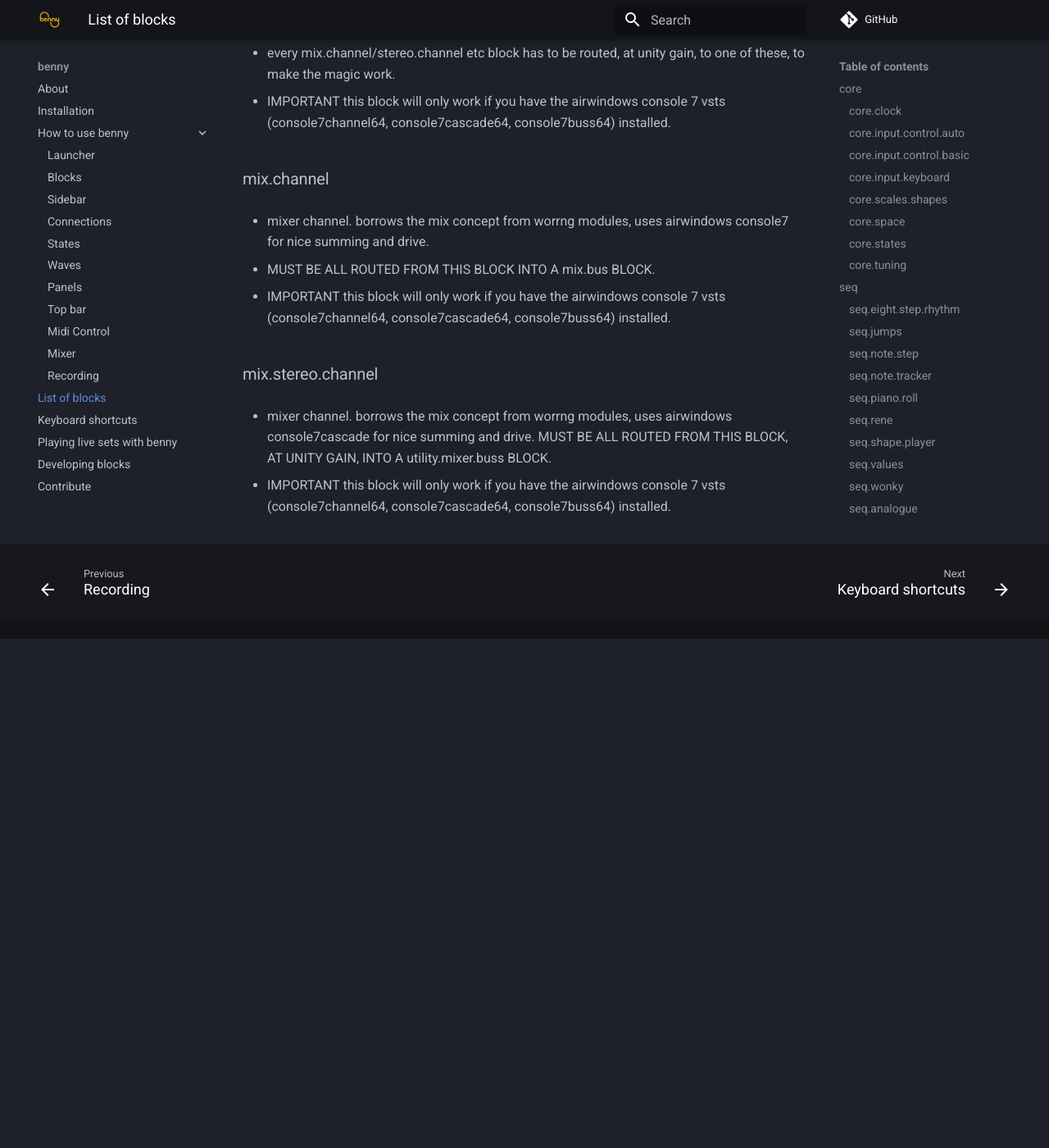
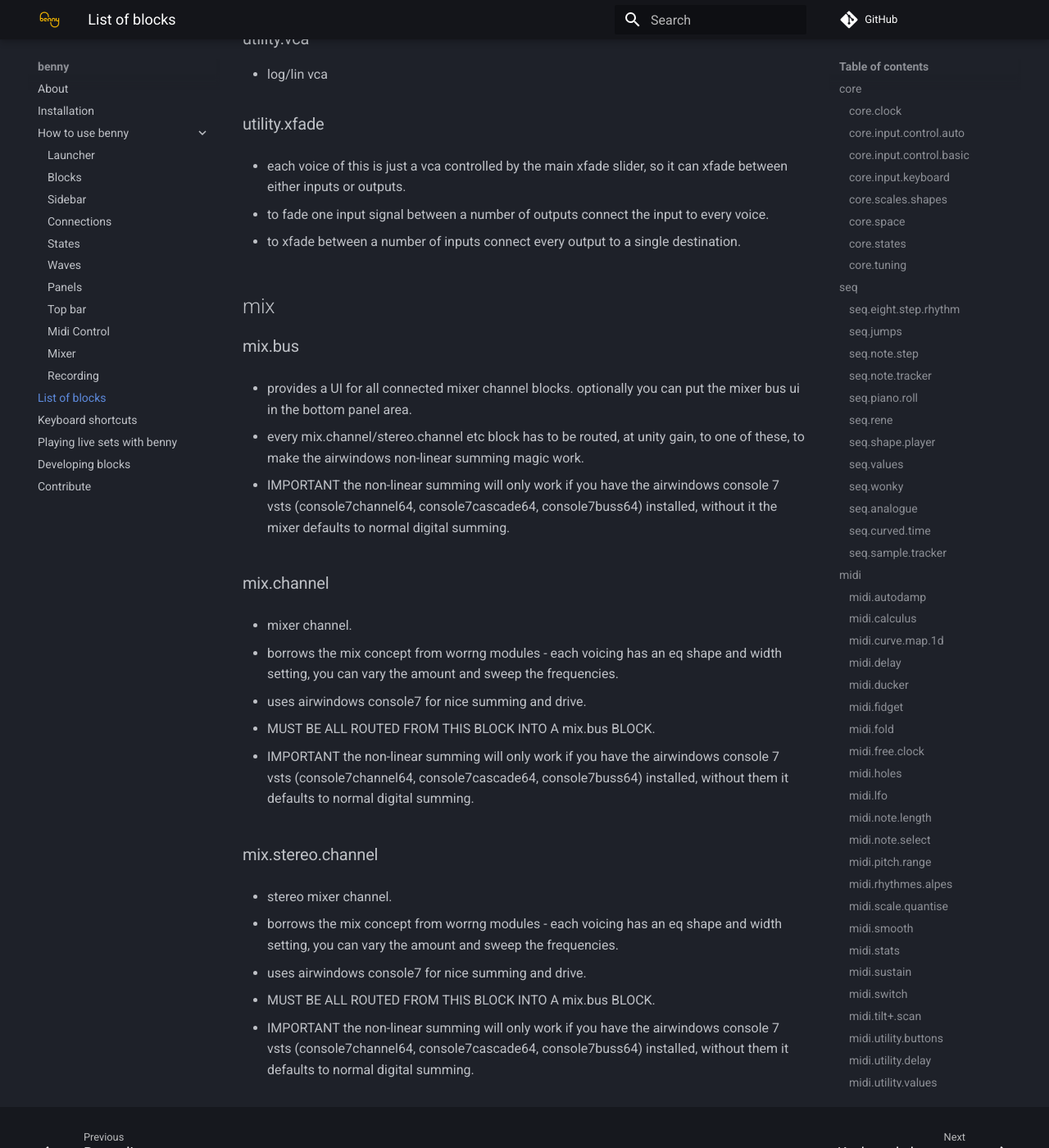
Before and after one commit to playbenny/benny_manual, an MkDocs documentation site: the page built from docs/blockipedia.md, in a window 1280 px wide and 1400 px high, scrolled down 24738 px. Shown: the whole window at 82% size. Built offline with MkDocs 1.6.1 and Material for MkDocs 9.7.7, drawn with Linux system fonts in a browser that asks for light colours; comment, search, counter and statistics services are not loaded; before the commit the page ends 25517 px from its top, so only the background shows below that; some of the changed text lies outside the part shown.

Commit message:
Update blockipedia.md

```diff
--- a/docs/blockipedia.md
+++ b/docs/blockipedia.md
@@ -216,6 +216,11 @@ Every block has a help/description text you can view in the sidebar. This automa
 ### midi.switch
 - Has multiple ins and outs, lets you select an input and route it to an output, (accomplishing the functions of the max gate and switch objects). Also lets you select i/o via midi and cycle through io via midi
 
+### midi.tilt+.scan
+- Generates modulation for multiple voices: wire each voice of this block to a voice on a block you want to modulate, in order, and this will let you tilt (optionally exponentially) the values and/or 'scan' a resizeable bump through the voices' values.
+
+- you can also use this block attached to eg a harmonic oscillators partials sliders to replicate the 'verbos harmonic oscillator' eurorack module, or to the fixed filter bank block.
+
 ### midi.utility.buttons
 - 3 buttons on a panel, 3 separate outputs.
 
@@ -432,6 +437,9 @@ Every block has a help/description text you can view in the sidebar. This automa
 
 - http://www.acoustics.hut.fi/publications/papers/dafx13-lpg/
 
+### fx.freeze
+- freeze time! multiple ways. stereo in stereo out.
+
 ### fx.freqshift
 - max msp's freqshift object. for both positive and negative shifts mix both outputs. the audio rate input is fm of the freq set by the slider
 
@@ -495,6 +503,8 @@ Every block has a help/description text you can view in the sidebar. This automa
 
 ### fx.warps
 - A wrapper for Volker Böhm's port of Émilie Gillet's Warps module, which lets you smoothly fade between several different algorithms for combining two signals.
+
+- In 'easter' mode it acts as a frequency shifter, with algo controlling freq,timbre xfading upper/lower sidebands,level 1 controlling feedback and level 2 xfading dry and wet.
 
 ### fx.wavefold
 - wavefolder modelled roughly after the doepfer one
@@ -601,18 +611,30 @@ Every block has a help/description text you can view in the sidebar. This automa
 ## mix
 
 ### mix.bus
-- every mix.channel/stereo.channel etc block has to be routed, at unity gain, to one of these, to make the magic work.
+- provides a UI for all connected mixer channel blocks. optionally you can put the mixer bus ui in the bottom panel area.
 
-- IMPORTANT this block will only work if you have the airwindows console 7 vsts (console7channel64, console7cascade64, console7buss64) installed.
+- every mix.channel/stereo.channel etc block has to be routed, at unity gain, to one of these, to make the airwindows non-linear summing magic work.
+
+- IMPORTANT the non-linear summing will only work if you have the airwindows console 7 vsts (console7channel64, console7cascade64, console7buss64) installed, without it the mixer defaults to normal digital summing.
 
 ### mix.channel
-- mixer channel. borrows the mix concept from worrng modules, uses airwindows console7 for nice summing and drive.
+- mixer channel.
+
+- borrows the mix concept from worrng modules - each voicing has an eq shape and width setting, you can vary the amount and sweep the frequencies.
+
+- uses airwindows console7 for nice summing and drive.
 
 - MUST BE ALL ROUTED FROM THIS BLOCK INTO A mix.bus BLOCK.
 
-- IMPORTANT this block will only work if you have the airwindows console 7 vsts (console7channel64, console7cascade64, console7buss64) installed.
+- IMPORTANT the non-linear summing will only work if you have the airwindows console 7 vsts (console7channel64, console7cascade64, console7buss64) installed, without them it defaults to normal digital summing.
 
 ### mix.stereo.channel
-- mixer channel. borrows the mix concept from worrng modules, uses airwindows console7cascade for nice summing and drive. MUST BE ALL ROUTED FROM THIS BLOCK, AT UNITY GAIN, INTO A utility.mixer.buss BLOCK.
+- stereo mixer channel.
 
-- IMPORTANT this block will only work if you have the airwindows console 7 vsts (console7channel64, console7cascade64, console7buss64) installed.
+- borrows the mix concept from worrng modules - each voicing has an eq shape and width setting, you can vary the amount and sweep the frequencies.
+
+- uses airwindows console7 for nice summing and drive.
+
+- MUST BE ALL ROUTED FROM THIS BLOCK INTO A mix.bus BLOCK.
+
+- IMPORTANT the non-linear summing will only work if you have the airwindows console 7 vsts (console7channel64, console7cascade64, console7buss64) installed, without them it defaults to normal digital summing.
```
